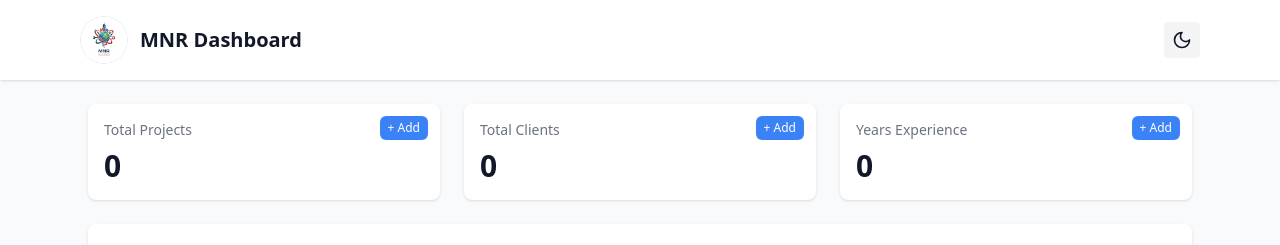
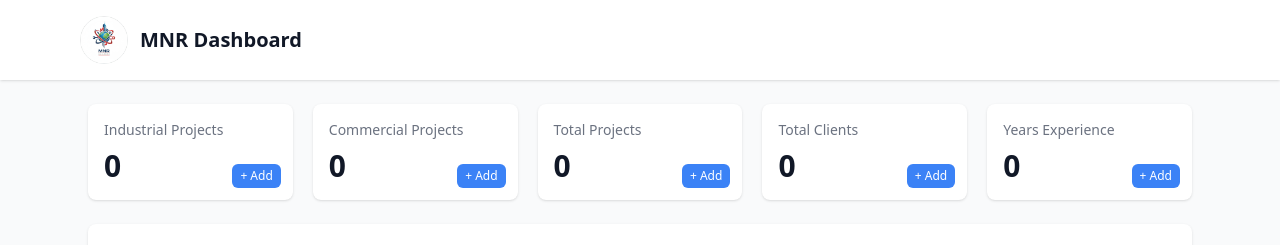
Before and after one commit to mizahitsolutions-netizen/mnr-admin, a React (Vite) app: page / in a window 1280 px wide. Shown: the top 245 px of the page. Built offline with nearby package versions, Linux system fonts and the light colour scheme; no server answers; the database is empty.

Commit message:
statscard and nav changed

```diff
--- a/src/App.jsx
+++ b/src/App.jsx
@@ -42,7 +42,7 @@ export default function App() {
     <div className="min-h-screen">
       <Navbar />
       <main className="max-w-6xl mx-auto p-6">
-        <section className="grid grid-cols-1 md:grid-cols-3 gap-6 mb-6">
+        <section className="grid grid-cols-1 gap-6 mb-6">
           <StatsCards stats={stats} />
         </section>
 
--- a/src/components/Navbar.jsx
+++ b/src/components/Navbar.jsx
@@ -19,11 +19,11 @@ export default function Navbar(){
           <img src={logo} alt='logo' className='w-12 h-12 object-contain rounded-full' />
           <div className='text-xl font-bold'>MNR Dashboard</div>
         </div>
-        <div className='flex items-center gap-4'>
+        {/* <div className='flex items-center gap-4'>
           <button onClick={()=>setTheme(theme==='dark'?'light':'dark')} className='p-2 rounded bg-gray-100 dark:bg-gray-700'>
             {theme==='dark'? <Sun className='w-5 h-5'/> : <Moon className='w-5 h-5'/>}
           </button>
-        </div>
+        </div> */}
       </div>
     </header>
   )
--- a/src/components/StatsCards.jsx
+++ b/src/components/StatsCards.jsx
@@ -36,12 +36,14 @@ export default function StatsCards() {
       if (docSnap.exists()) {
         const newData = docSnap.data();
         setStats(newData);
+
         Object.keys(newData).forEach((key) => {
           if (typeof newData[key] === "number") {
             const prevValue = previousStats.current[key] ?? newData[key];
             animateValue(key, prevValue, newData[key]);
           }
         });
+
         previousStats.current = newData;
       }
     });
@@ -51,7 +53,7 @@ export default function StatsCards() {
   // open modal
   const handleAddClick = (field) => {
     setSelectedField(field);
-    setNewValue(stats[field] || 0); // show current value in input
+    setNewValue(stats[field] ?? 0); // show current value in input
     setShowModal(true);
   };
 
@@ -65,8 +67,7 @@ export default function StatsCards() {
         [selectedField]: Number(newValue),
       });
 
-      // ✅ Show success snackbar
-      const formattedName = selectedField.replace("_", " ");
+      const formattedName = selectedField.split("_").join(" ");
       setSnackbarMessage(`${formattedName} Updated`);
       setSnackbarSeverity("success");
       setSnackbarOpen(true);
@@ -85,23 +86,40 @@ export default function StatsCards() {
     <div className="card p-5 rounded-2xl shadow bg-white dark:bg-gray-800 relative transition-transform hover:scale-[1.02]">
       <div className="text-sm text-gray-500 dark:text-gray-300">{title}</div>
       <div className="text-3xl font-bold mt-2">{value ?? 0}</div>
-      <button
-        className="absolute top-3 right-3 bg-blue-500 hover:bg-blue-600 text-white text-xs px-2 py-1 rounded-md"
-        onClick={() => handleAddClick(field)}
-      >
-        + Add
-      </button>
+      {field && (
+        <button
+          className="absolute bottom-3 right-3 bg-blue-500 hover:bg-blue-600 text-white text-xs px-2 py-1 rounded-md"
+          onClick={() => handleAddClick(field)}
+        >
+          + Add
+        </button>
+      )}
     </div>
   );
 
   return (
     <>
-      {/* <div className="grid grid-cols-1 sm:grid-cols-3 gap-5"> */}
+      <div className="grid grid-cols-1 sm:grid-cols-2 lg:grid-cols-5 gap-5">
+        {/* Industrial & Commercial Projects */}
+        <StatCard
+          title="Industrial Projects"
+          value={displayStats.industrial_projects}
+          field="industrial_projects"
+        />
+        <StatCard
+          title="Commercial Projects"
+          value={displayStats.commercial_projects}
+          field="commercial_projects"
+        />
+
+        {/* Editable Total Projects */}
         <StatCard
           title="Total Projects"
           value={displayStats.total_projects}
           field="total_projects"
         />
+
+        {/* Clients & Experience */}
         <StatCard
           title="Total Clients"
           value={displayStats.total_clients}
@@ -112,14 +130,14 @@ export default function StatsCards() {
           value={displayStats.years_experience}
           field="years_experience"
         />
-      {/* </div> */}
+      </div>
 
       {/* Modal */}
       {showModal && (
         <div className="fixed inset-0 bg-black bg-opacity-50 flex items-center justify-center z-50">
           <div className="bg-white dark:bg-gray-900 p-6 rounded-2xl shadow-xl w-80">
             <h2 className="text-lg font-semibold mb-3 text-gray-700 dark:text-gray-200">
-              Edit {selectedField.replace("_", " ")}
+              Edit {selectedField.split("_").join(" ")}
             </h2>
             <div className="flex items-center justify-center space-x-3 mb-4">
               <button
```
